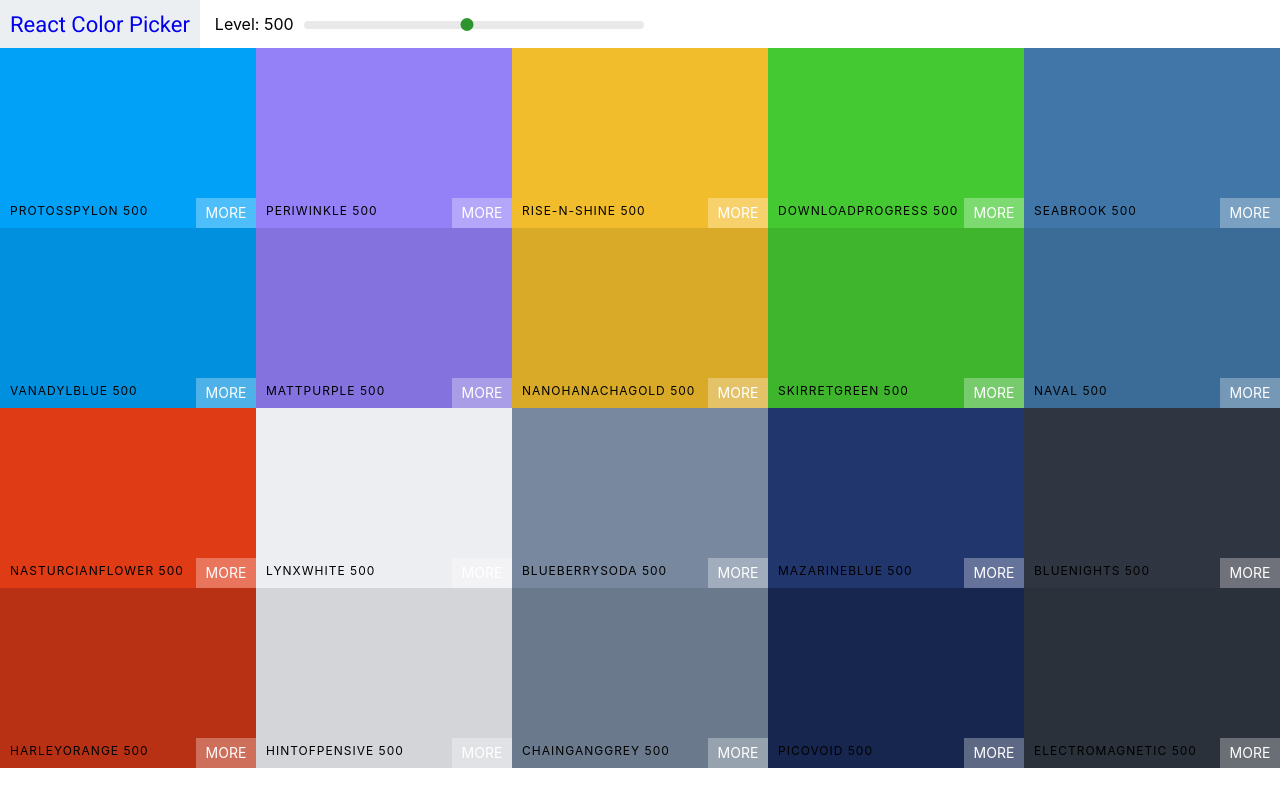
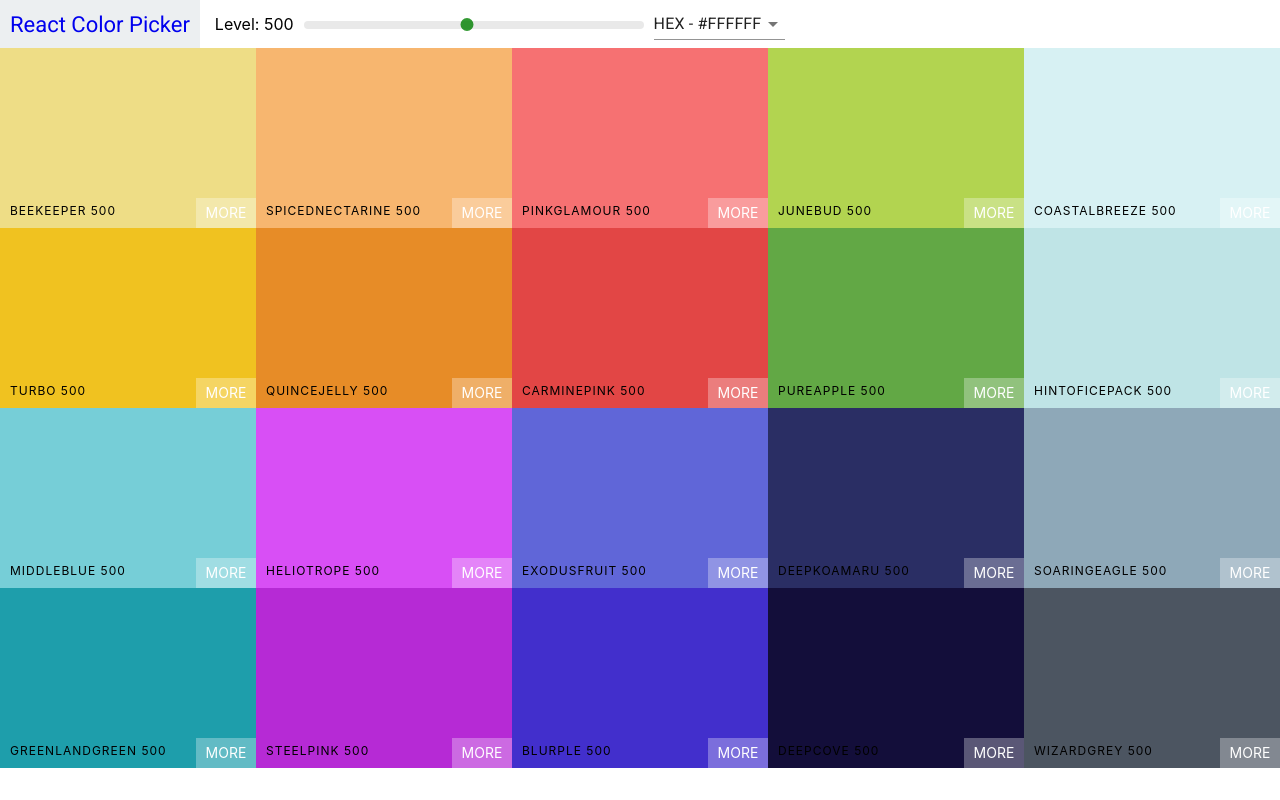
Before and after one commit to Mohammed-Abdelmoneim/react-colors, a React (Create React App) app: page / in a window 1280 px wide. Built offline with nearby package versions, Linux system fonts and the light colour scheme.

Commit message:
add select and material ui

```diff
--- a/package.json
+++ b/package.json
@@ -3,6 +3,7 @@
   "version": "0.1.0",
   "private": true,
   "dependencies": {
+    "@material-ui/core": "^4.11.2",
     "@testing-library/jest-dom": "^5.16.5",
     "@testing-library/react": "^13.4.0",
     "@testing-library/user-event": "^13.5.0",
--- a/src/App.js
+++ b/src/App.js
@@ -1,11 +1,12 @@
 import Palette from "./Palette";
 import seedColors from "./seedColors";
 import { generatePalette } from "./ColorHelprs";
+import { random } from "chroma-js";
 
 function App() {
   return (
     <div>
-      <Palette palette={generatePalette(seedColors[5])} />
+      <Palette palette={generatePalette(seedColors[4])} />
     </div>
   );
 }
--- a/src/Navbar.js
+++ b/src/Navbar.js
@@ -1,11 +1,23 @@
 import React, { Component } from "react";
+import Select from "@material-ui/core/Select";
+import MenuItem from "@material-ui/core/MenuItem";
 import Slider from "rc-slider";
 import "rc-slider/assets/index.css";
 import "./Navbar.css";
 
 class Navbar extends Component {
+  constructor(props) {
+    super(props);
+    this.state = { format: "hex" };
+    this.handleChange = this.handleChange.bind(this);
+  }
+  handleChange(e) {
+    this.setState({ format: e.target.value });
+    this.props.handleChange(e.target.value);
+  }
   render() {
     const { level, changeLevel } = this.props;
+    const { format } = this.state;
     return (
       <header className="Navbar">
         <div className="logo">
@@ -22,7 +34,14 @@
               onChange={changeLevel}
             />
           </div>
-        </div>{" "}
+        </div>
+        <div className="select">
+          <Select value={format} onChange={this.handleChange}>
+            <MenuItem value="hex"> HEX - #FFFFFF</MenuItem>
+            <MenuItem value="rgb"> RGB - rbg(255,255,255)</MenuItem>
+            <MenuItem value="rgba"> RGBA - rbga(255,255,255,1.0)</MenuItem>
+          </Select>
+        </div>
       </header>
     );
   }
--- a/src/Palette.js
+++ b/src/Palette.js
@@ -6,21 +6,29 @@
 class Pallette extends Component {
   constructor(props) {
     super(props);
-    this.state = { level: 500 };
+    this.state = { level: 500, format: "hex" };
     this.changeLevel = this.changeLevel.bind(this);
+    this.changeFormat = this.changeFormat.bind(this);
   }
   changeLevel(level) {
     this.setState({ level });
   }
+  changeFormat(val) {
+    this.setState({ format: val });
+  }
   render() {
     const { colors } = this.props.palette;
-    const { level } = this.state;
+    const { level, format } = this.state;
     const ColorBoxes = colors[level].map((color) => (
-      <ColorBox background={color.hex} name={color.name} />
+      <ColorBox background={color[format]} name={color.name} />
     ));
     return (
       <div className="palette">
-        <Navbar level={level} changeLevel={this.changeLevel} />
+        <Navbar
+          level={level}
+          changeLevel={this.changeLevel}
+          handleChange={this.changeFormat}
+        />
         {/* navbar goes here */}
         <div className="palette-colors">{ColorBoxes}</div>
         {/* footer enentually */}
```
Also changed, not shown: 1 other file (tests, documents, lock files or other folders).
